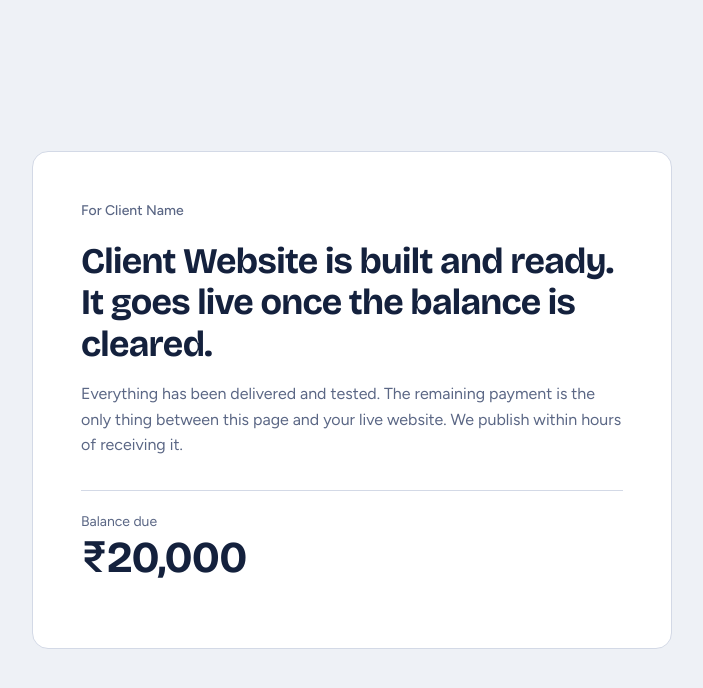
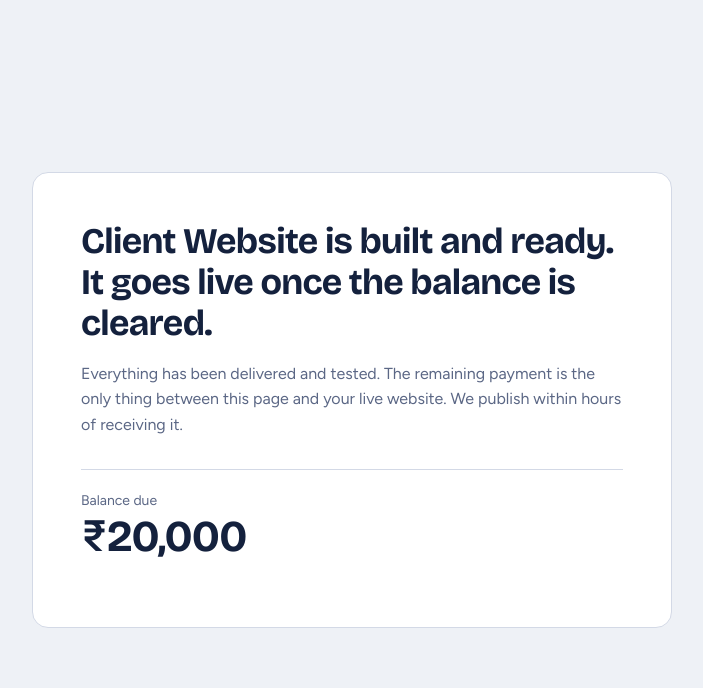
Before and after one commit to vishalcode2023/phoenix, a React (Vite) app: page / in a window 1280 px wide. Shown: the top 688 px of the page, without its empty margins (288-991 px from the left). Built offline with nearby package versions, Linux system fonts and the light colour scheme.

Commit message:
added new changes

```diff
--- a/src/Components/Paymentpending.jsx
+++ b/src/Components/Paymentpending.jsx
@@ -13,7 +13,6 @@ export default function PaymentPending({
       <style>{css}</style>
       <main className="pp-root">
         <section className="pp-card" aria-labelledby="pp-title">
-          <p className="pp-from">For {clientName}</p>
 
           <h1 id="pp-title" className="pp-title">
             {projectName} is built and ready. It goes live once the balance is cleared.
```
